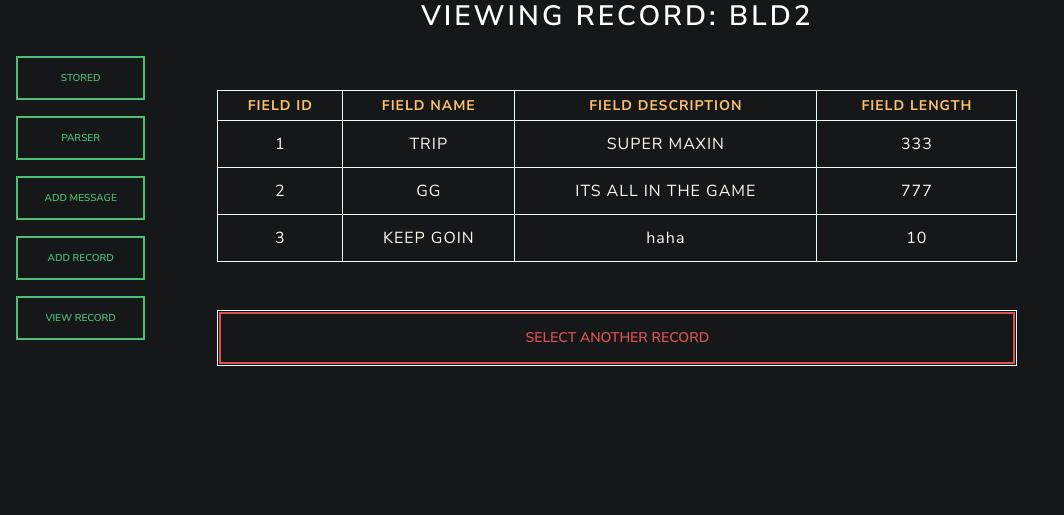
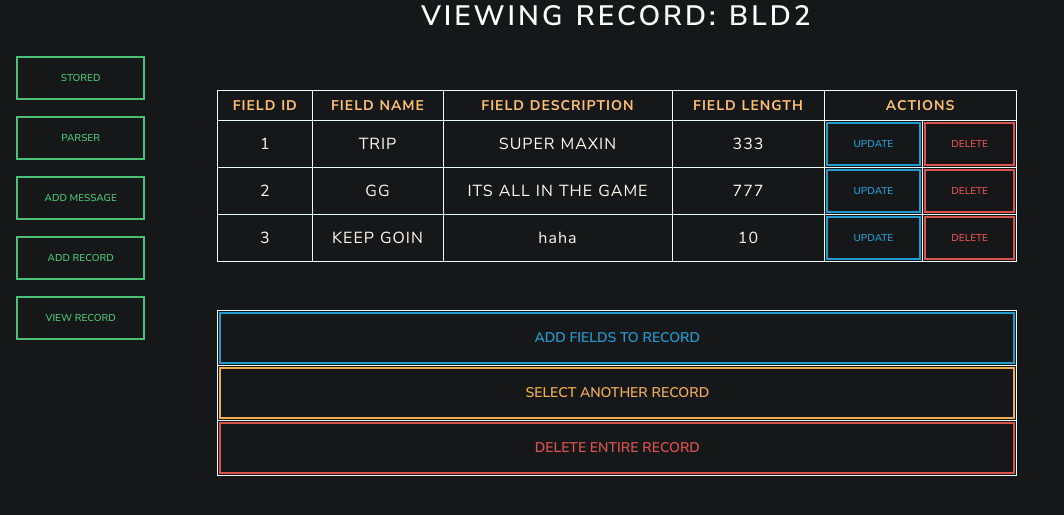
Before and after one commit to icefireturtle/legendparse, a Flask app: a page that uses legendparse/templates/view_record.html in a window 1280 px wide. Shown: the top 515 px of the page, without its empty margins (0-1064 px from the left). Run offline with Flask 3, Linux system fonts and the light colour scheme; some libraries are stand-ins or nearby versions.

Commit message:
removed broken record from db, updated view record with actions for fields fully functional and routed, added add fields button to be built, created delete entire record button that commands to dialog modal for confirmation prompt that routes to delete entire record including all of its fields with delete and close, added route for delete function that synchronizes session for bulk delete based on record type string passed, and finally tested

```diff
--- a/legendparse/app.py
+++ b/legendparse/app.py
@@ -40,17 +40,21 @@ class Record(db.Model):
         return f"Record Type: {self.record_type}, Field: {self.field_name}, Field Length: {self.field_length}"
 
 #render functions
+
+#index
 @app.route('/')
 def index():
     messages = Message.query.all()
     records = Record.query.all()
     return render_template('index.html', messages=messages, records=records)
 
+#parser
 @app.route('/parser')
 def parser():
     record_types = Record.query.with_entities(Record.record_type).distinct()
     return render_template('parser.html', record_types=record_types)
 
+#add messages functions
 @app.route('/add_message')
 def add_message():
     record_types = Record.query.with_entities(Record.record_type).distinct()
@@ -69,6 +73,7 @@ def message():
     else:
         return redirect('/')
 
+#add records functions
 @app.route('/add_record')
 def add_record():
     record_types = Record.query.with_entities(Record.record_type).distinct()
@@ -98,6 +103,7 @@ def record():
     else:
         return redirect('/')
 
+#slicer
 @app.route('/slicer/<int:id>')
 def sliced(id):
     message = Message.query.get_or_404(id)
@@ -106,6 +112,7 @@ def sliced(id):
     slice = slicer(message.message, records)
     return render_template('slicer.html', message=message, slice=slice, records=records, record_type=record_type)
 
+#delete functions
 @app.route('/delete/<int:id>')
 def delete_message(id):
     message = Message.query.get_or_404(id)
@@ -130,6 +137,13 @@ def record_field_delete(record_type, field_id):
     db.session.commit()
     return redirect('/')
 
+@app.route('/delete/<string:record_type>')
+def delete_record(record_type):
+    db.session.query(Record).filter(Record.record_type==record_type).delete(synchronize_session='fetch')
+    db.session.commit()
+    return redirect('/')
+
+#update functions
 @app.route('/update/<int:id>')
 def message_update(id):
     message_id = Message.query.get_or_404(id)
@@ -167,6 +181,7 @@ def update_record_field(record_type, field_id):
     else:
         return redirect('/')
 
+#view record
 @app.route('/view_record/')
 def view_record():
     records = [row[0] for row in db.session.query(Record.record_type).distinct()]
--- a/legendparse/templates/view_record.html
+++ b/legendparse/templates/view_record.html
@@ -44,6 +44,7 @@
                             <th>Field Name</th>
                             <th>Field Description</th>
                             <th>Field Length</th>
+                            <th colspan="2">Actions</th>
                         </thead>
                         <tbody>
                             {% for field in fields %}
@@ -52,6 +53,8 @@
                                 <td>{{field.field_name}}</td>
                                 <td>{{field.field_description}}</td>
                                 <td>{{field.field_length}}</td>
+                                <td><a href="/update_field/{{field.record_type}}/{{field.field_id}}"><button type="button" class="btn btn-outline-info btn-sm">Update</button></a></td>
+                                <td><a href="/delete/{{field.record_type}}/{{field.field_id}}"><button type="button" class="btn btn-outline-danger btn-sm">Delete</button></a></td>
                             {% endfor %}
                             </tr>
                         </tbody>
@@ -62,8 +65,26 @@
                             <tr>
                                 <td colspan="4">
                                 <a href="/view_record">
-                                <button class="btn btn-outline-danger">Select Another Record</button>
+                                <button class="btn btn-outline-info">Add Fields to Record</button>
                                 </a>
+                                </td>
+                            </tr>
+                            <tr>
+                                <td colspan="4">
+                                <a href="/view_record">
+                                <button class="btn btn-outline-warning">Select Another Record</button>
+                                </a>
+                                </td>
+                            </tr>
+                            <tr>
+                                <td colspan="4">
+                                <button class="btn btn-outline-danger" command="show-modal" commandfor="delete-warning">Delete Entire Record</button>
+                                <dialog id="delete-warning">
+                                    <p>WARNING: This will DELETE the ENTIRE record and all associated fields!</p>
+                                    <p>Are you sure you want to continue?</p>
+                                    <a href="/delete/{{fields[0].record_type}}"><button type="button" class="btn btn-danger" commandfor="delete-warning" command="close">Delete</button></a>
+                                    <button class="btn btn-primary" commandfor="delete-warning" command="close">Close</button>
+                                </dialog>
                                 </td>
                             </tr>
                         </tbody>
```
Also changed, not shown: legendparse/var/app-instance/site.db.
